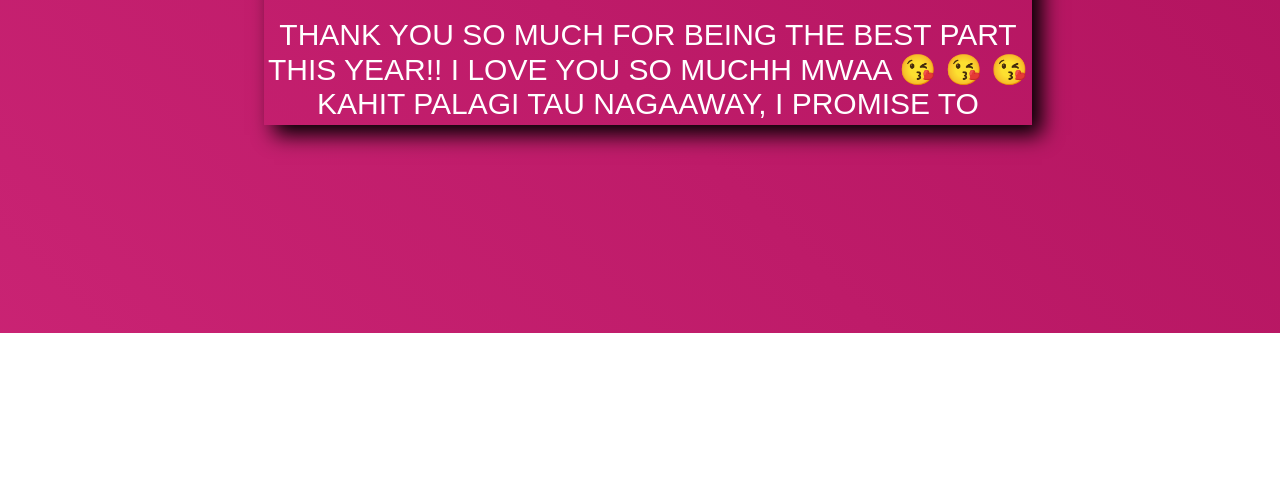
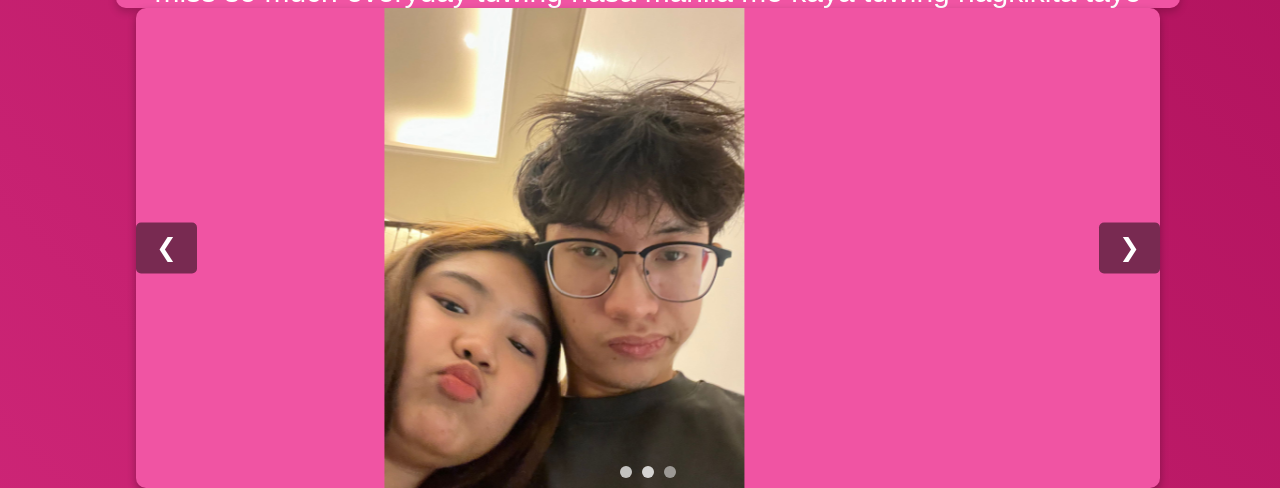
Before and after one commit to rwonn/for-my-babyy, a plain HTML site: page for my baby.html in a window 1280 px wide. Shown: the part 600-1088 px from the top of the page. Before the commit the page ends 933 px from the top, so only its background shows below. Drawn offline with Linux system fonts and the light colour scheme.

Commit message:
Added slide feature and fitted text

```diff
--- a/for my baby.html
+++ b/for my baby.html
@@ -20,20 +20,29 @@
                 MA-ENJOY MO YUNG GAWA KO HEHE
             </p>
         </div>
-        <div class="slideshow-container">
-            <div class="slide fade">
-                <img src="1.jpg" alt="Slide 1">
-            </div>
-            <div class="slide fade">
-                <img src="2.jpg" alt="Slide 2">
-            </div>
-            <div class="slide fade">
-                <img src="3.jpg" alt="Slide 3">
-            </div>
+
+    </div>
+
+    <div class="slider">
+        <div class="slides-container">
+            <div class="slide" style="background-image: url('1.jpg');"></div>
+            <div class="slide" style="background-image: url('3.jpg');"></div>
+            <div class="slide" style="background-image: url('4.jpg');"></div>
+        </div>
+        <div class="nav-buttons">
+            <button class="prev">❮</button>
+            <button class="next">❯</button>
+        </div>
+        <div class="dots-container">
+            <div class="dot"></div>
+            <div class="dot"></div>
+            <div class="dot"></div>
         </div>
     </div>
 
 
 
+
+    <script src="script.js"></script>
 </body>
 </html>
--- /dev/null
+++ b/script.js
@@ -0,0 +1,48 @@
+const slidesContainer = document.querySelector('.slides-container');
+const slides = document.querySelectorAll('.slide');
+const prevButton = document.querySelector('.prev');
+const nextButton = document.querySelector('.next');
+const dots = document.querySelectorAll('.dot');
+let currentSlide = 0;
+
+// Update Slide Position
+function updateSlidePosition() {
+    slidesContainer.style.transform = `translateX(-${currentSlide * 100}%)`;
+    updateDots();
+}
+
+// Update Dots
+function updateDots() {
+    dots.forEach((dot, index) => {
+        dot.classList.toggle('active', index === currentSlide);
+    });
+}
+
+// Go to the Previous Slide
+prevButton.addEventListener('click', () => {
+    currentSlide = (currentSlide - 1 + slides.length) % slides.length;
+    updateSlidePosition();
+});
+
+// Go to the Next Slide
+nextButton.addEventListener('click', () => {
+    currentSlide = (currentSlide + 1) % slides.length;
+    updateSlidePosition();
+});
+
+// Add Click Events for Dots
+dots.forEach((dot, index) => {
+    dot.addEventListener('click', () => {
+        currentSlide = index;
+        updateSlidePosition();
+    });
+});
+
+// Auto-Slide (Optional)
+setInterval(() => {
+    currentSlide = (currentSlide + 1) % slides.length;
+    updateSlidePosition();
+}, 5000); // Slide every 5 seconds
+
+// Initial Setup
+updateSlidePosition();
--- a/style.css
+++ b/style.css
@@ -18,23 +18,21 @@ body{
 
 .container{
     position: relative;
+
 }
 
 
 
-.container #slider-img1 {
-    background-image: url(1.jpg);
-    background-size: cover; /* or contain, depending on your needs */
-    width: 100%; /* or specific width */
-    height: 300px; /* specify a height */
-}
 
 .container .wrapper{
-    width: 60vw;
-    height: 75vh;
-    box-shadow: 10px 10px 20px black;
-    margin: 5rem auto;
-    overflow: hidden;
+    width: 80%;
+    height: 70vh; /* The box height, adjustable */
+    margin: auto;
+    padding: 20px;
+    background-color: #f054a3;
+    border-radius: 10px;
+    box-shadow: 0 4px 8px rgba(0, 0, 0, 0.2);
+    overflow-y: auto;
 }
 @keyframes color{
     0% {
@@ -61,37 +59,86 @@ body{
 
 .letter{
     font-family: 'Outfit', sans-serif;
-    font-size: 30px;
-    color: white;
+    margin: 0;
+    font-size: 1.2rem; /* Adjust font size for readability */
+    line-height: 1.6; /* Space between lines */
+    color: white; /* Makes text visible on the background */
+    text-align: center;
 }
 
-.container .slideshow-container {
+/* Slider Container */
+.slider {
     position: relative;
-    max-width: 800px;
+    width: 80%; /* Adjust width */
+    height: 60vh; /* Adjust height */
     margin: auto;
     overflow: hidden;
     border-radius: 10px;
-    box-shadow: 0 4px 8px rgba(0, 0, 0, 0.2);
+    box-shadow: 0 4px 8px rgba(0, 0, 0, 0.3);
+    background-color: #f054a3; /* Fallback color */
+}
+
+/* Slide Items */
+.slides-container {
+    display: flex;
+    transition: transform 0.5s ease-in-out; /* Smooth animation */
+    width: 100%; /* Full container width */
+    height: 100%;
 }
 
 .slide {
-    display: none;
-    width: 100%;
-    height: 500px;
+    min-width: 100%;
+    height: 100%;
+    background-size: contain; /* Ensure full image is visible */
+    background-repeat: no-repeat;
+    background-position: center;
 }
 
-.slide img {
+/* Navigation Buttons */
+.nav-buttons {
+    position: absolute;
+    top: 50%;
     width: 100%;
-    height: 100%;
-    object-fit: cover;
-    border-radius: 10px;
+    display: flex;
+    justify-content: space-between;
+    transform: translateY(-50%);
+    z-index: 10;
 }
 
-.fade {
-    animation: fade 3s infinite;
+.nav-buttons button {
+    background-color: rgba(0, 0, 0, 0.5);
+    color: white;
+    border: none;
+    padding: 10px 20px;
+    cursor: pointer;
+    border-radius: 5px;
+    transition: background-color 0.3s ease;
 }
 
-@keyframes fade {
-    0%, 100% { opacity: 0; }
-    25%, 75% { opacity: 1; }
+.nav-buttons button:hover {
+    background-color: rgba(0, 0, 0, 0.8);
 }
+
+/* Dots for Navigation */
+.dots-container {
+    position: absolute;
+    bottom: 10px;
+    left: 50%;
+    transform: translateX(-50%);
+    display: flex;
+    gap: 10px;
+    z-index: 10;
+}
+
+.dot {
+    width: 12px;
+    height: 12px;
+    background-color: rgba(255, 255, 255, 0.5);
+    border-radius: 50%;
+    cursor: pointer;
+    transition: background-color 0.3s ease;
+}
+
+.dot.active {
+    background-color: white;
+}
```
Also changed, not shown: 2.jpg (deleted).
